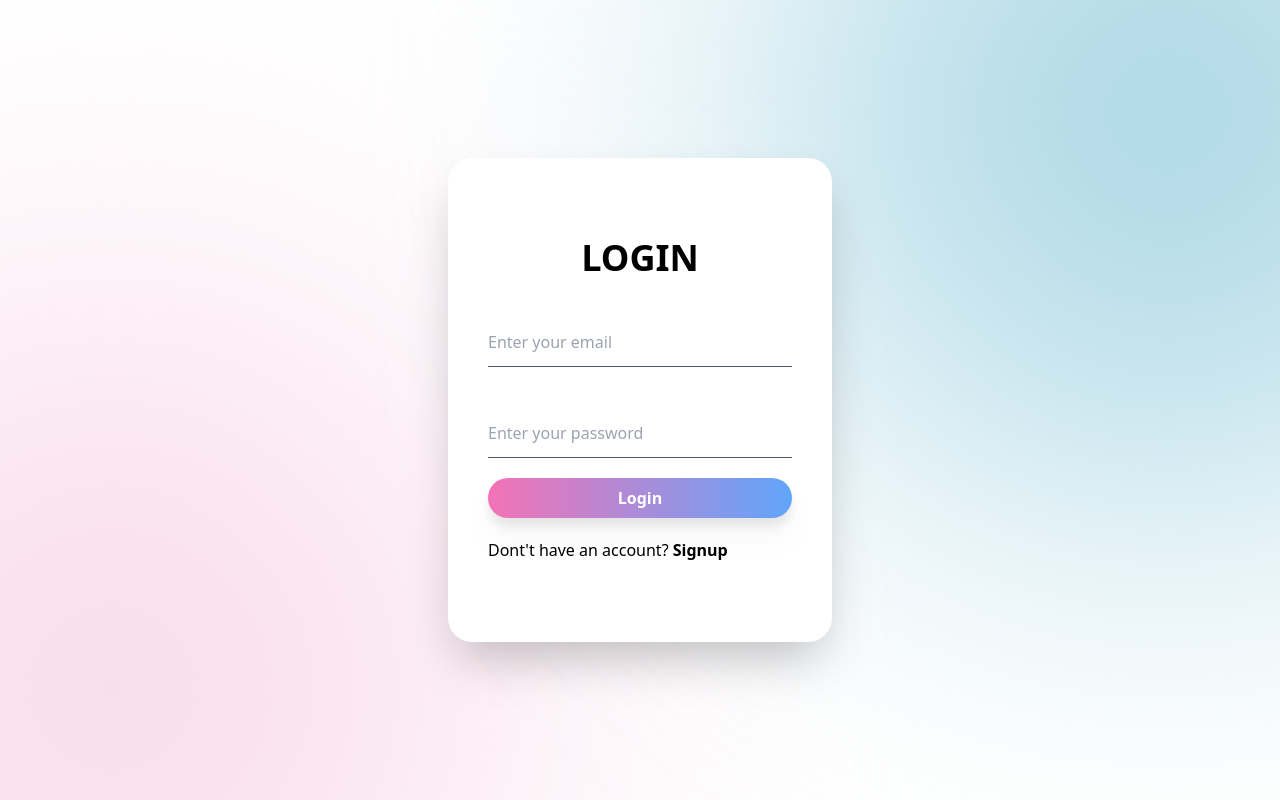
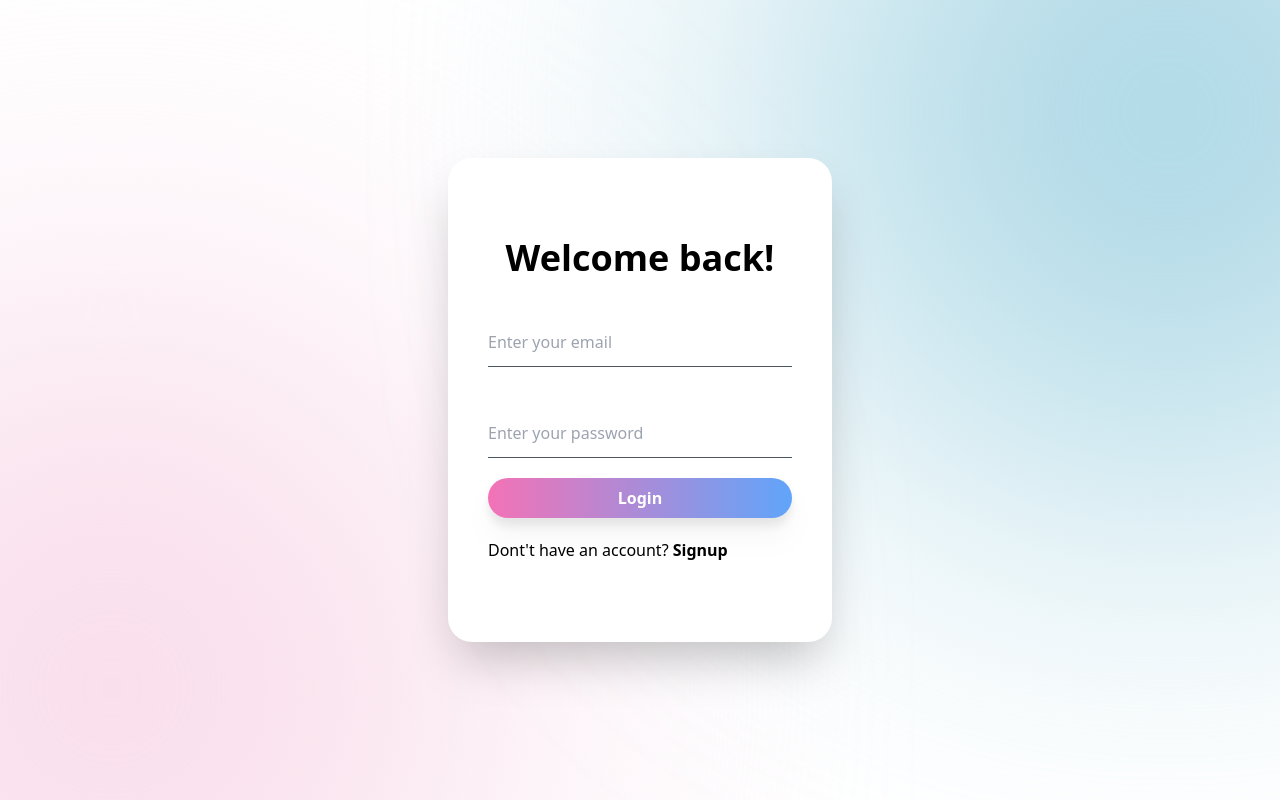
Before and after one commit to sharath-wq/react-node-jwt-redux-auth-frontend, a React (Vite) app: page /login in a window 1280 px wide. Built offline with nearby package versions, Linux system fonts and the light colour scheme.

Commit message:
small changes on the design

```diff
--- a/src/pages/Login.jsx
+++ b/src/pages/Login.jsx
@@ -101,7 +101,7 @@ const Login = () => {
             {/* Gradients */}
 
             <div className="w-96 py-20 gap-10 shadow-2xl rounded-3xl bg-white flex items-center flex-col justify-around">
-                <h2 className="text-4xl font-bold">LOGIN</h2>
+                <h2 className="text-4xl font-bold">Welcome back!</h2>
                 <form className="gap-5 flex flex-col w-full px-10" onSubmit={handleSubmit}>
                     <input
                         className="py-3 bg-transparent border-b border-gray-600 outline-none"
```
